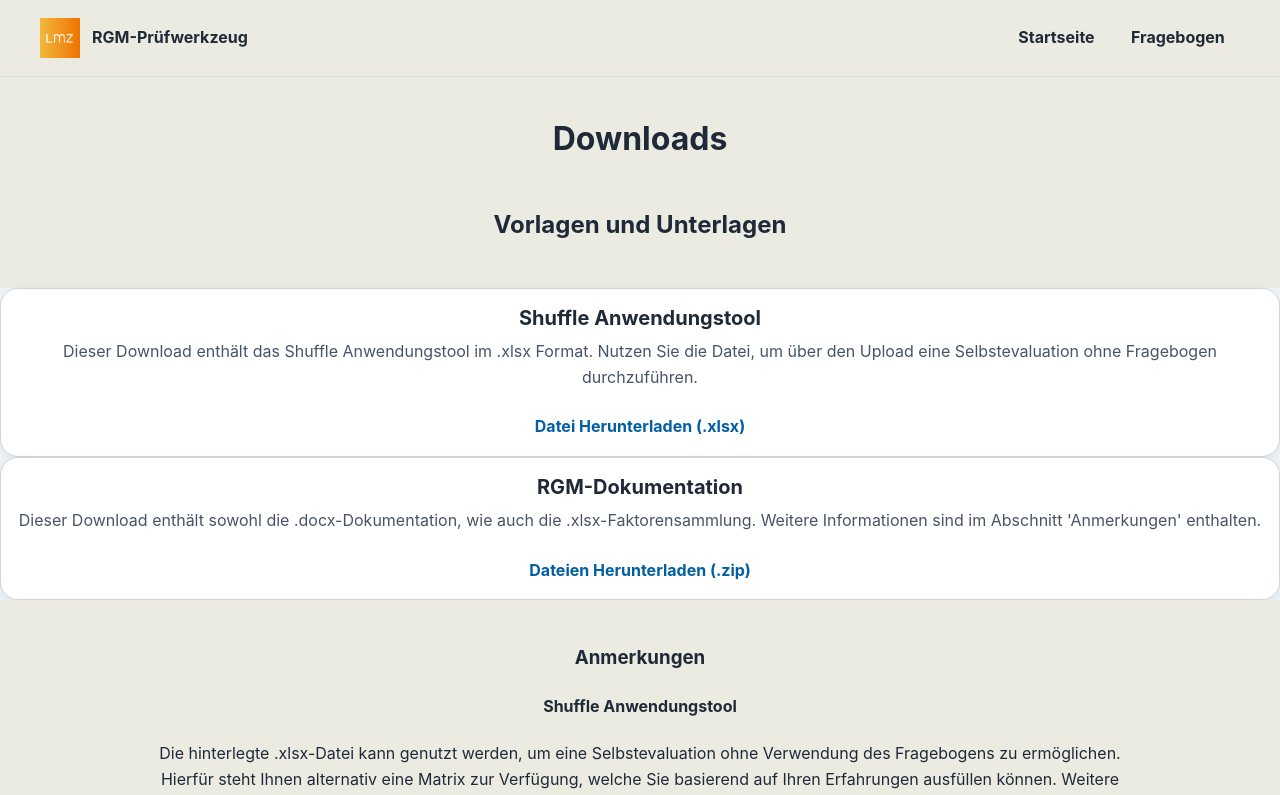
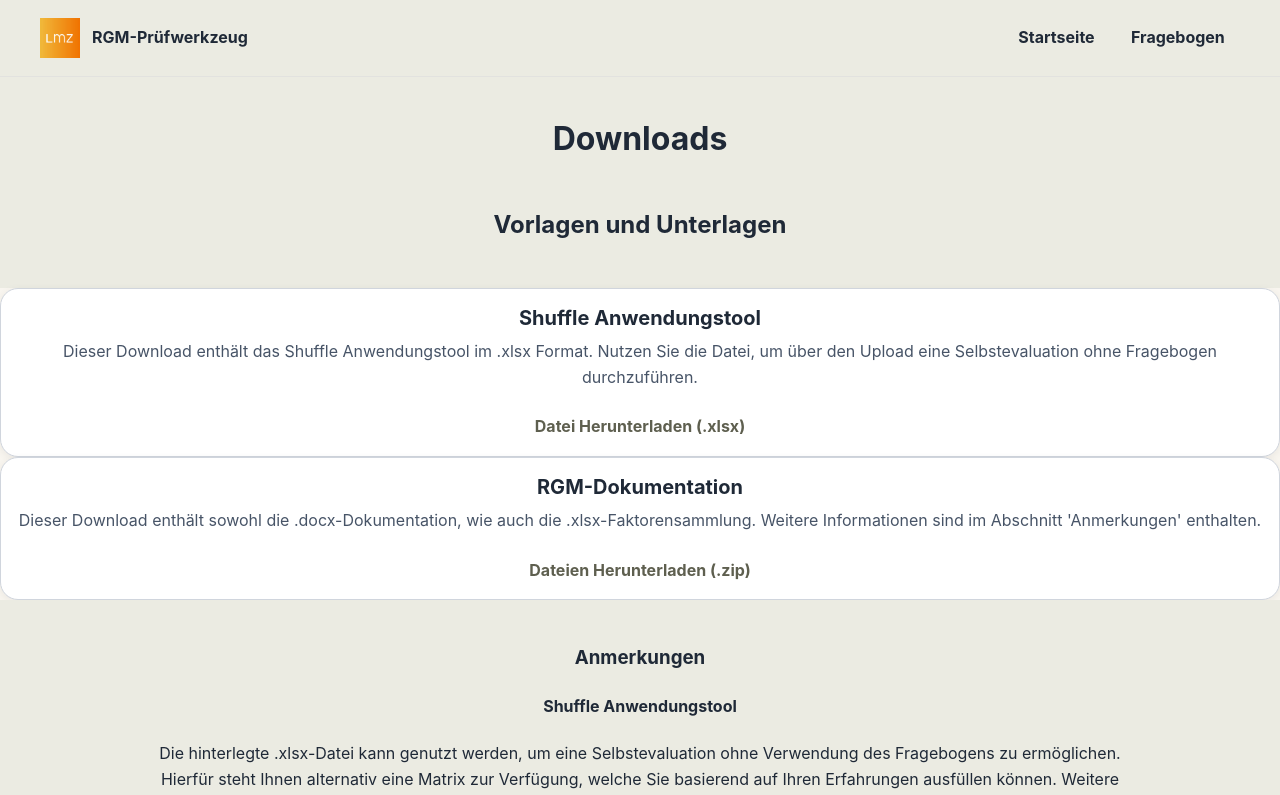
Before and after one commit to zimmermanng/RGM-Webservice-public, a React (Create React App) app in the folder frontend/: page /download in a window 1280 px wide. Shown: the top 795 px of the page. Built offline with nearby package versions, Linux system fonts and the light colour scheme.

Commit message:
CSS Themes

```diff
--- a/frontend/src/App.js
+++ b/frontend/src/App.js
@@ -17,13 +17,27 @@ import DimensionsEditPage from "./pages/DimensionsEditPage";
 const App = () => {
   const [data, setData] = useState([]);
 
-const activeCompany = "LMZ"; // <-- hier umstellen, um das Design zu wechseln ("Shuffle" oder "LMZ")
+  const activeCompany = "LMZ"; // "Shuffle" oder "LMZ"
 
   useEffect(() => {
     applyTheme(activeCompany);
+
+    document.body.setAttribute("data-company", activeCompany);
+
+    const root = document.getElementById("root");
+    if (root) {
+      root.setAttribute("data-company", activeCompany);
+    }
+
+    return () => {
+      document.body.removeAttribute("data-company");
+
+      if (root) {
+        root.removeAttribute("data-company");
+      }
+    };
   }, [activeCompany]);
 
-  // Decide which homepage to render
   const homeElement = useMemo(() => {
     return activeCompany === "LMZ" ? (
       <HomePage activeCompany={activeCompany} />
@@ -37,23 +51,29 @@ const activeCompany = "LMZ"; // <-- hier umstellen, um das Design zu wechseln ("
       <NavBar activeCompany={activeCompany} />
       <main>
         <Routes>
-
-
-          {/* Single home route, decided by activeCompany */}
           <Route path="/" element={homeElement} />
 
           <Route path="/download" element={<Download />} />
           <Route path="/upload" element={<UploadPage onUpload={setData} />} />
-          <Route path="/dimensions" element={<DimensionsPage activeCompany={activeCompany} />} />
-          <Route path="/dimensions/bearbeiten" element={<DimensionsEditPage />}/>
+          <Route
+            path="/dimensions"
+            element={<DimensionsPage activeCompany={activeCompany} />}
+          />
+          <Route
+            path="/dimensions/bearbeiten"
+            element={<DimensionsEditPage />}
+          />
           <Route path="/questionnaire" element={<QuestionnairePage />} />
-          <Route path="/questionnaire/:dimensionId/:handlungsfeldId" element={<QuestionnairePage />} />
+          <Route
+            path="/questionnaire/:dimensionId/:handlungsfeldId"
+            element={<QuestionnairePage />}
+          />
 
           <Route
             path="/results"
             element={<ResultPage data={data} activeCompany={activeCompany} />}
           />
-           <Route
+          <Route
             path="/rawresults"
             element={<RawResults data={data} activeCompany={activeCompany} />}
           />
@@ -63,7 +83,8 @@ const activeCompany = "LMZ"; // <-- hier umstellen, um das Design zu wechseln ("
           />
         </Routes>
       </main>
-       {/* <Footer /> */}
+
+      {/* <Footer /> */}
     </Router>
   );
 };
--- a/frontend/src/theme.css
+++ b/frontend/src/theme.css
@@ -1,10 +1,11 @@
 :root {
   color-scheme: light;
 
-  --font-sans: -apple-system, BlinkMacSystemFont, 'Segoe UI', 'Roboto', 'Oxygen',
-    'Ubuntu', 'Cantarell', 'Fira Sans', 'Droid Sans', 'Helvetica Neue',
+  --font-sans: -apple-system, BlinkMacSystemFont, "Segoe UI", "Roboto", "Oxygen",
+    "Ubuntu", "Cantarell", "Fira Sans", "Droid Sans", "Helvetica Neue",
     sans-serif;
-  --font-mono: source-code-pro, Menlo, Monaco, Consolas, 'Courier New', monospace;
+  --font-mono: source-code-pro, Menlo, Monaco, Consolas, "Courier New",
+    monospace;
 
   --space-1: 0.25rem;
   --space-2: 0.5rem;
@@ -45,71 +46,83 @@
   --color-warning-bg: #fff4db;
   --color-danger: #b42318;
 
-  /* default brand = Shuffle */
-  --brand-bg: #edf2f7;
-  --brand-surface: #eef5fb;
-  --brand-primary: #005fa3;
-  --brand-primary-strong: #004b82;
-  --brand-primary-soft: #e8f1ff;
-  --brand-accent: #0077cc;
-  --brand-accent-strong: #005fa3;
-  --brand-accent-soft: rgba(0, 119, 204, 0.12);
-  --brand-nav: #ebf2f8;
-  --brand-highlight: #dceeff;
+  /* Default = Shuffle */
+  --brand-bg: #f7f9fc;
+  --brand-surface: #ffffff;
+  --brand-primary: #324b8c;
+  --brand-primary-strong: #25396c;
+  --brand-primary-soft: #eef2fb;
+  --brand-accent: #004a94;
+  --brand-accent-strong: #003a75;
+  --brand-accent-soft: rgba(0, 74, 148, 0.12);
+  --brand-nav: #e6ecf3;
+  --brand-highlight: #e6ecf3;
   --brand-button-text: #ffffff;
 
-  /* backward-compatible aliases for existing JS/CSS */
-  --footer-color: #dceeff;
-  --navBar-color: var(--brand-nav);
-  --button-color: var(--brand-accent);
-  --details-color: var(--brand-primary);
-  --letter-color: var(--brand-button-text);
+  /* Backward-compatible aliases */
+  --footer-color: #e6ecf3;
+  --navBar-color: #e6ecf3;
+  --button-color: #004a94;
+  --details-color: #324b8c;
+  --letter-color: #ffffff;
+  --range_1-color: #e21437;
+  --range_2-color: #1e7f5e;
+  --range_3-color: #fec705;
+  --range_4-color: #324b8c;
 }
 
-body[activeCompany='LMZ'],
-#root[activeCompany='LMZ'],
+body[data-company="LMZ"],
+#root[data-company="LMZ"],
 body.LMZ,
 #root.LMZ,
 .theme-lmz {
-  --brand-bg: #f7f0e6;
-  --brand-surface: #fbf6ee;
-  --brand-primary: #7a4a16;
-  --brand-primary-strong: #5f3810;
-  --brand-primary-soft: #f2dfc9;
-  --brand-accent: #c77719;
-  --brand-accent-strong: #9d5f13;
-  --brand-accent-soft: rgba(199, 119, 25, 0.14);
-  --brand-nav: #f3ede4;
-  --brand-highlight: #f2dfc9;
-  --brand-button-text: #1f1408;
+  --brand-bg: #f8f5ef;
+  --brand-surface: #ffffff;
+  --brand-primary: #5e5f4f;
+  --brand-primary-strong: #47483b;
+  --brand-primary-soft: #f2efe8;
+  --brand-accent: #f08811;
+  --brand-accent-strong: #c56a08;
+  --brand-accent-soft: rgba(240, 136, 17, 0.16);
+  --brand-nav: #ebebe2;
+  --brand-highlight: #f7ead7;
+  --brand-button-text: #000000;
 
-  --footer-color: #f2dfc9;
-  --navBar-color: var(--brand-nav);
-  --button-color: var(--brand-accent);
-  --details-color: var(--brand-primary);
-  --letter-color: var(--brand-button-text);
+  --footer-color: #f69e2f;
+  --navBar-color: #ebebe2;
+  --button-color: #f08811;
+  --details-color: #5e5f4f;
+  --letter-color: #000000;
+  --range_1-color: #f6b700;
+  --range_2-color: #fa4730;
+  --range_3-color: #f08811;
+  --range_4-color: #5e5f4f;
 }
 
-body[activeCompany='Shuffle'],
-#root[activeCompany='Shuffle'],
+body[data-company="Shuffle"],
+#root[data-company="Shuffle"],
 body.Shuffle,
 #root.Shuffle,
 .theme-shuffle {
-  --brand-bg: #edf2f7;
-  --brand-surface: #eef5fb;
-  --brand-primary: #005fa3;
-  --brand-primary-strong: #004b82;
-  --brand-primary-soft: #e8f1ff;
-  --brand-accent: #0077cc;
-  --brand-accent-strong: #005fa3;
-  --brand-accent-soft: rgba(0, 119, 204, 0.12);
-  --brand-nav: #ebf2f8;
-  --brand-highlight: #dceeff;
+  --brand-bg: #f7f9fc;
+  --brand-surface: #ffffff;
+  --brand-primary: #324b8c;
+  --brand-primary-strong: #25396c;
+  --brand-primary-soft: #eef2fb;
+  --brand-accent: #004a94;
+  --brand-accent-strong: #003a75;
+  --brand-accent-soft: rgba(0, 74, 148, 0.12);
+  --brand-nav: #e6ecf3;
+  --brand-highlight: #e6ecf3;
   --brand-button-text: #ffffff;
 
-  --footer-color: #dceeff;
-  --navBar-color: var(--brand-nav);
-  --button-color: var(--brand-accent);
-  --details-color: var(--brand-primary);
-  --letter-color: var(--brand-button-text);
+  --footer-color: #e6ecf3;
+  --navBar-color: #e6ecf3;
+  --button-color: #004a94;
+  --details-color: #324b8c;
+  --letter-color: #ffffff;
+  --range_1-color: #e21437;
+  --range_2-color: #1e7f5e;
+  --range_3-color: #fec705;
+  --range_4-color: #324b8c;
 }
```
